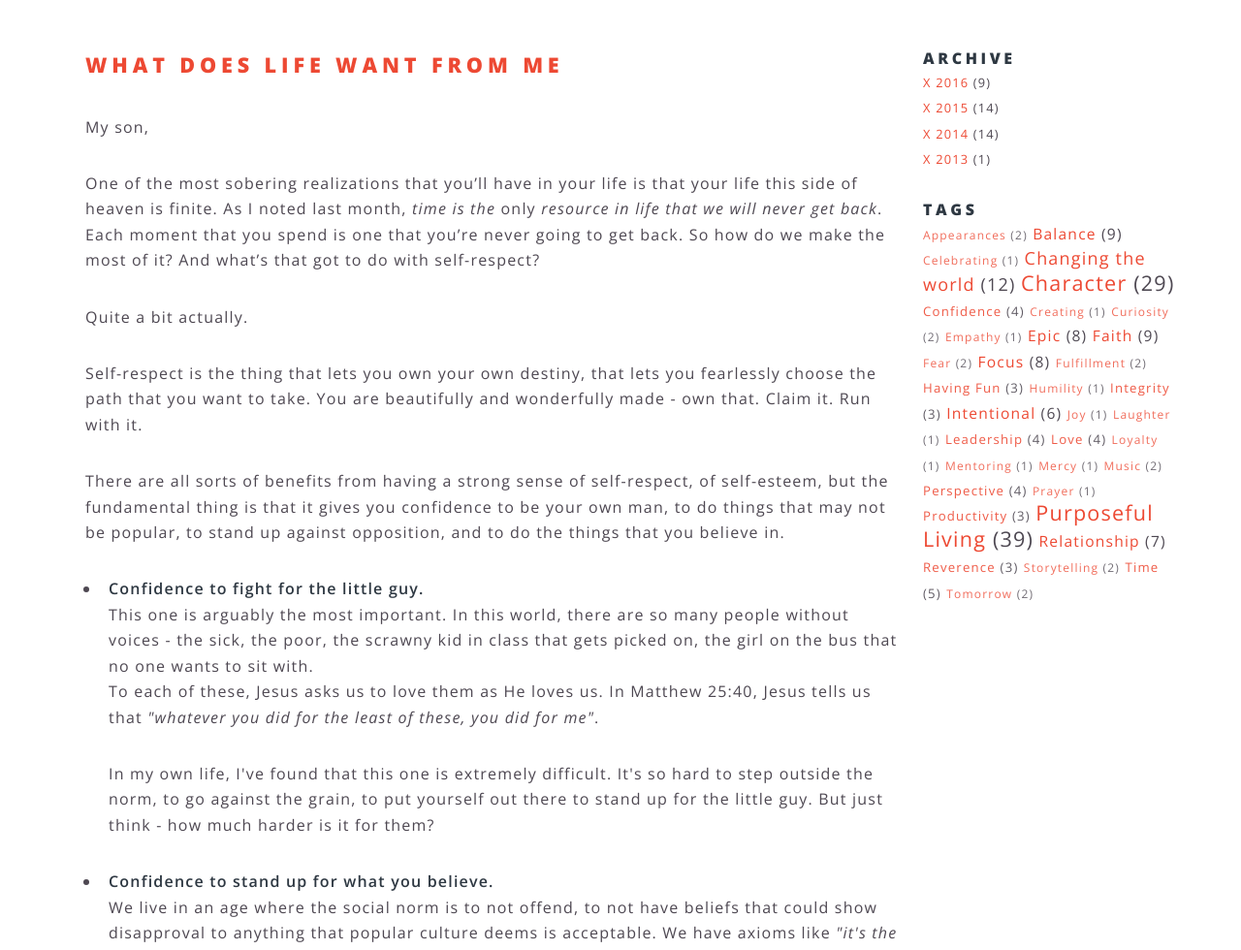
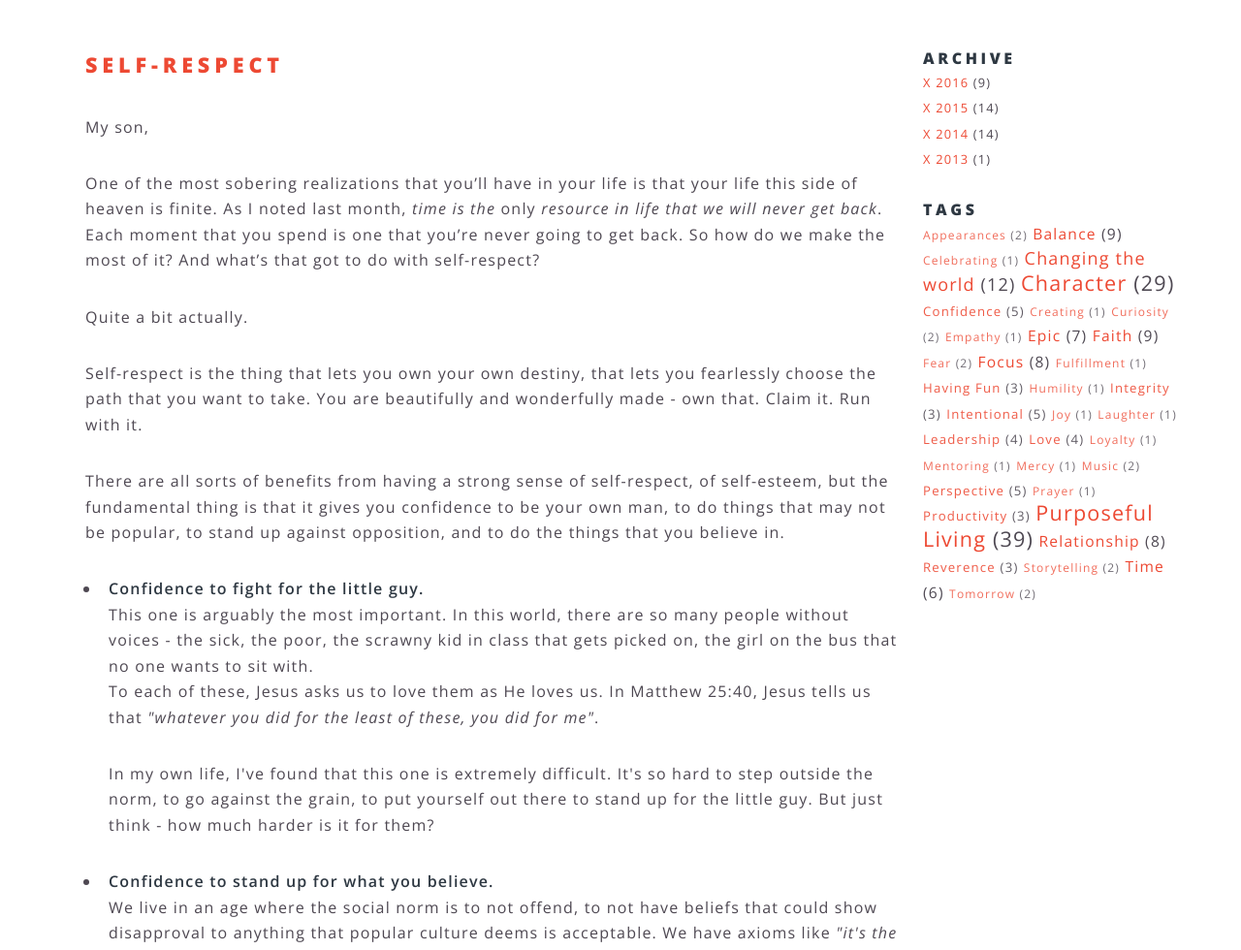
Before and after one commit to samng96/samng.me, a Jekyll site: the page built from letters-to-my-son/_posts/2016-09-01-what-does-life-want-from-me.markdown, in a window 1280 px wide and 1400 px high. Shown: the part 420-1400 px from the top of the window at 97% size. Built offline with Jekyll 4.4.1, drawn with Linux system fonts in a browser that asks for light colours; some of the changed text lies outside the part shown.

Commit message:
What the...

```diff
--- a/letters-to-my-son/_posts/2016-09-01-what-does-life-want-from-me.markdown
+++ b/letters-to-my-son/_posts/2016-09-01-what-does-life-want-from-me.markdown
@@ -1,13 +1,14 @@
 ---
 layout: letter
-title: "What does life want from me"
+title: "Self-respect"
 date: 2016-08-04 12:39:40 -0800
 tags:
-- Epic
+- Confidence
+- Perspective
 - Character
 - Purposeful Living
-- Fulfillment
-- Intentional
+- Relationship
+- Time
 ---
 My son,
 
```
